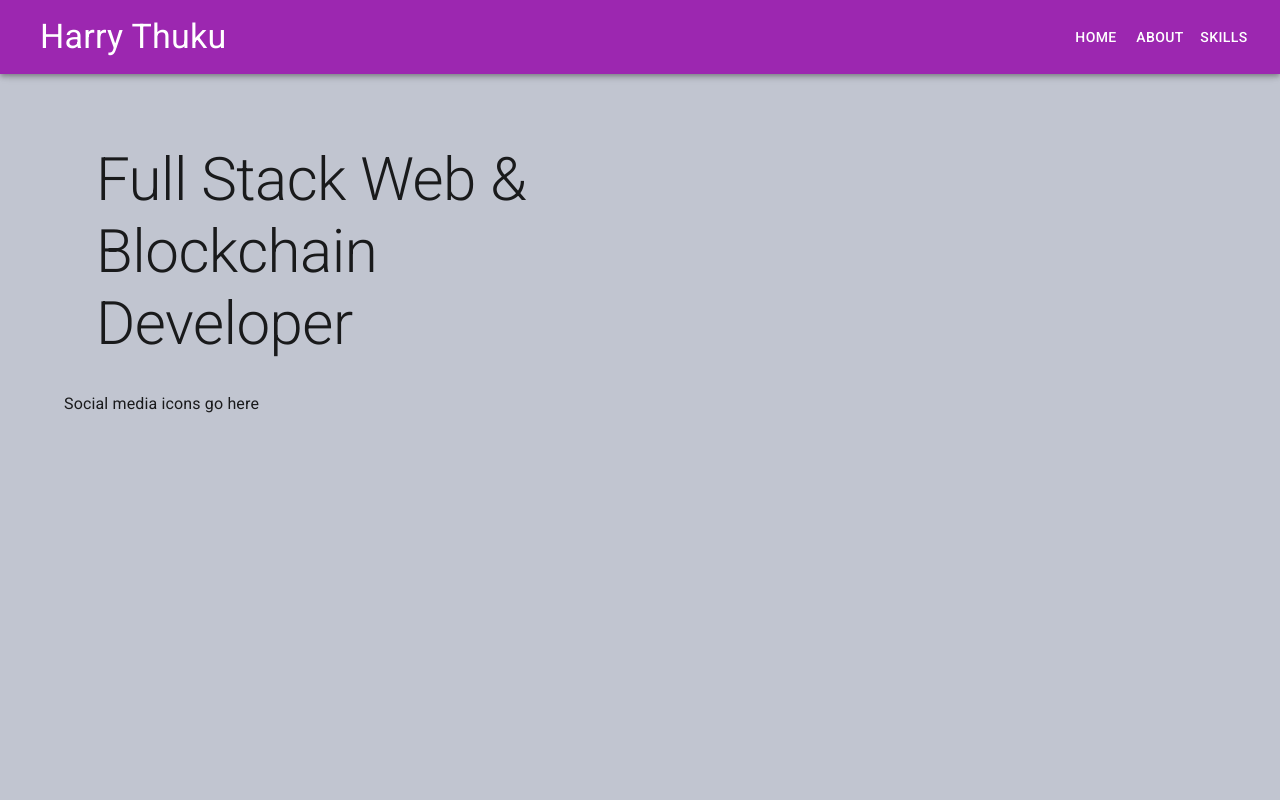
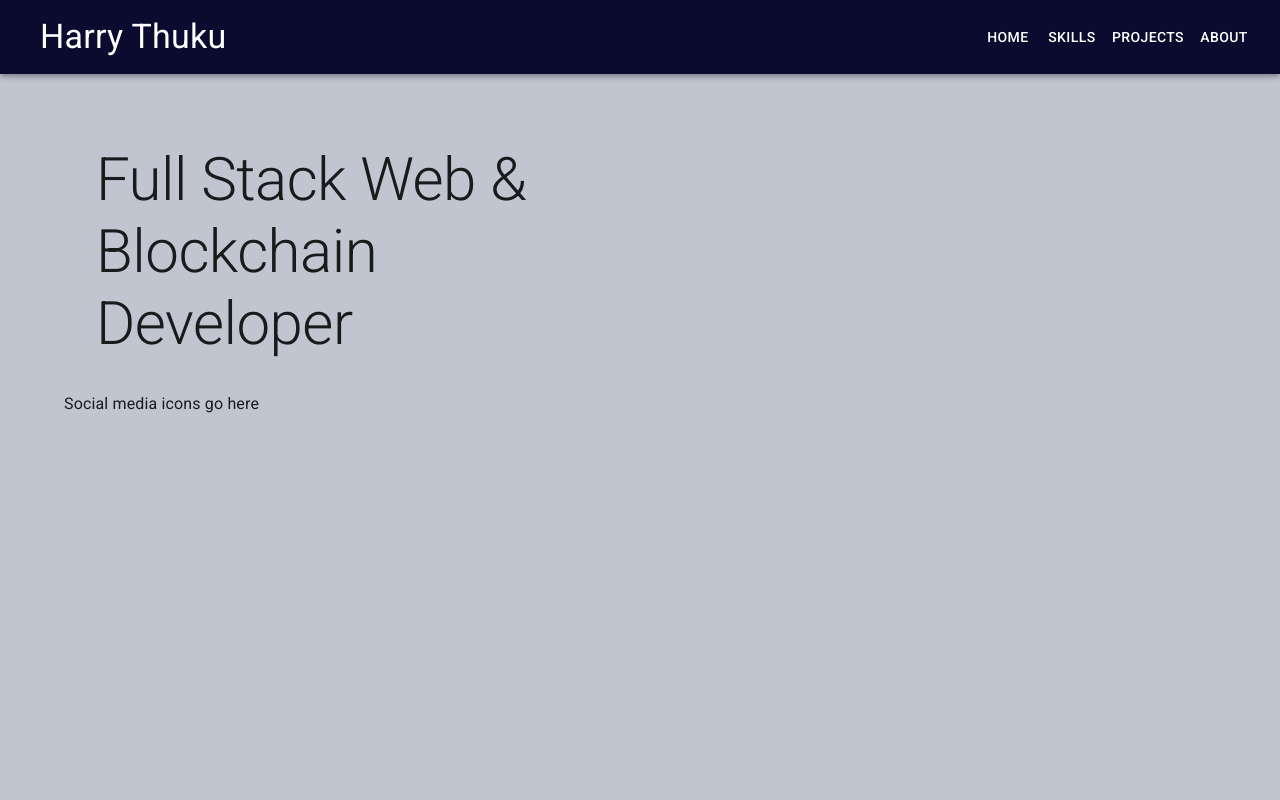
Before and after one commit to hthuku95/portfolio_two, a React (Create React App) app: page / in a window 1280 px wide. Shown: the top 800 px of the page. Built offline with nearby package versions, Linux system fonts and the light colour scheme.

Commit message:
Added Nav links

```diff
--- a/src/components/Nav.js
+++ b/src/components/Nav.js
@@ -22,16 +22,25 @@ const navItems = [
     smooth={true}
     offset={-70}
     duration={500}>
-    About
+    Skills
   </Link>,
-  <Link
+    <Link
     activeClass="active"
     to="section3"
     spy={true}
     smooth={true}
     offset={-70}
     duration={500}>
-    Skills
+    Projects
+  </Link>,
+  <Link
+    activeClass="active"
+    to="section4"
+    spy={true}
+    smooth={true}
+    offset={-70}
+    duration={500}>
+    About
   </Link>
 ]
 
@@ -68,8 +77,7 @@ const Nav = (props) => {
   return (
     <Box sx={{ display: 'flex' }}>
       <AppBar component="nav" sx={{
-            backgroundColor:"secondary.main",
-            color:"custom.white"
+            backgroundColor:"custom.dark",
         }}>
         <Toolbar>
           <IconButton
```
